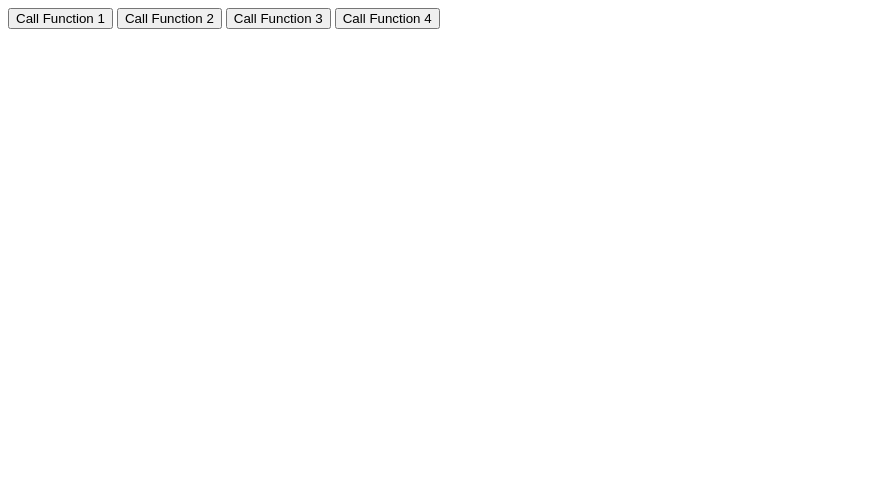
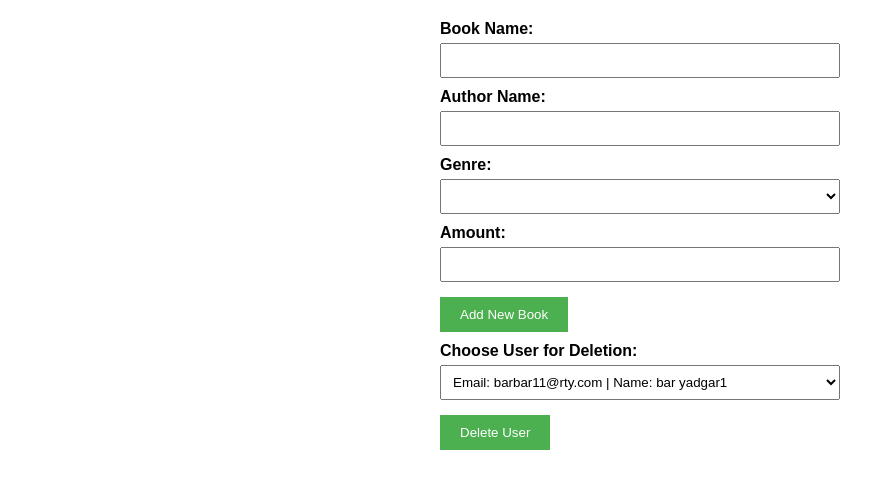
Before and after one commit to barbar-del/awsLibProject, a Flask app: page /index in a window 1280 px wide. Shown: the top 489 px of the page, without its empty margins (0-895 px from the left). Run offline with Flask 3, Linux system fonts and the light colour scheme; data comes from the database, SQL or seed files in the repository; both versions use the stored data as it was after the commit; lists and menus that the app fills with data are empty; parts of the project's set-up code (start-up, migrations or seed data) failed here and were passed over.

Commit message:
orginazed css and javascript files. changed imports for the new file structure. played with index as a sendbox for future use of admin html

```diff
--- a/configs/DBconnect.py
+++ b/configs/DBconnect.py
@@ -6,10 +6,10 @@
 def init_db(app):
 
     # bar sql
-    #app.config['SQLALCHEMY_DATABASE_URI'] = 'mysql+pymysql://root:1234567890@localhost/awspro'
+    app.config['SQLALCHEMY_DATABASE_URI'] = 'mysql+pymysql://root:1234567890@localhost/awspro'
 
     # ran sql
-    app.config['SQLALCHEMY_DATABASE_URI'] = 'mysql+pymysql://root:T9QF1X@localhost/library_aws'
+    #app.config['SQLALCHEMY_DATABASE_URI'] = 'mysql+pymysql://root:T9QF1X@localhost/library_aws'
 
     app.config['SQLALCHEMY_TRACK_MODIFICATIONS'] = False
     db.init_app(app)
--- a/main.py
+++ b/main.py
@@ -23,14 +23,8 @@
 
 
 
-#registration from, latter will be change to  a path of '/' so it will be the default page
-@app.route('/')
-def auth():
-    return render_template('auth.html')
+####################################### pages withouth functions############################################
 
-@app.route('/admin/<email>')
-def admin(email):
-    return render_template('admin.html',email=email)
 
 
 @app.route('/rent/<email>')
@@ -54,6 +48,12 @@
 @app.route('/lib/<email>')
 def lib(email):
     return render_template('lib.html',email=email)
+
+#######################################auth page############################################
+
+@app.route('/')
+def auth():
+    return render_template('auth.html')
 
 
 #handle the login form submission, and redirect to the user profile in case of success
@@ -93,25 +93,43 @@
     else:
         return render_template('auth.html', error=error_message)
 
+
+#######################################admin page############################################
+
+@app.route('/admin/<email>')
+def admin(email):
+    return render_template('admin.html',email=email)
+
+
+
+
 @app.route('/index')
 def index():
-    return render_template('index.html')
+    ganres = getGenreNames()
+    users = Users.query.all()
+
+    print(ganres)
+    return render_template('index.html', ganres=ganres, users=users)
 
 @app.route('/call_function', methods=['POST'])
 def call_function():
     func_name = request.form['func_name']
     arg = request.form['arg']
+    book_name = request.form['book_name']
+    author_name = request.form['author_name']
+    genre = request.form['genre']
+    amount = request.form['amount']
 
-    if func_name == 'function1':
-        print('function1')
+    if func_name == 'newBook':
+        print('function1')  # her i want to add new book
     elif func_name == 'function2':
-        print('function2')
-    elif func_name == 'function3':
-        print('function3')
-    elif func_name == 'function4':
-        print('function4')
+        print('function2')  # here i want to delete user
+    # elif func_name == 'function3':
+    #     print('function3')  #here i want to
+    # elif func_name == 'function4':
+    #     print('function4')
 
-    return f'{func_name} called with argument: {arg}'
+    return f'{func_name} called with book: {book_name}, author: {author_name}, genre: {genre}, amount: {amount}, arg: {arg}'
 
 
 
--- /dev/null
+++ b/static/css/admin.css
@@ -0,0 +1,39 @@
+/* General Styles */
+body {
+    font-family: Arial, sans-serif;
+    margin: 20px;
+  }
+
+  /* Form Styles */
+  form {
+    max-width: 400px;
+    margin: auto;
+  }
+
+  label {
+    display: block;
+    margin-top: 10px;
+    font-weight: bold;
+  }
+
+  input,
+  select {
+    width: 100%;
+    padding: 8px;
+    margin-top: 5px;
+    box-sizing: border-box;
+  }
+
+  /* Button Styles */
+  button {
+    margin-top: 15px;
+    padding: 10px 20px;
+    background-color: #4caf50;
+    color: white;
+    border: none;
+    cursor: pointer;
+  }
+
+  button:hover {
+    background-color: #45a049;
+  }
--- a/templates/BookRent.html
+++ b/templates/BookRent.html
@@ -4,7 +4,7 @@
     <meta charset="UTF-8">
     <meta name="viewport" content="width=device-width, initial-scale=1.0">
     <title>Library Book Search</title>
-    <link rel="stylesheet" href="{{ url_for('static', filename='BookRent.css') }}">
+    <link rel="stylesheet" href="{{ url_for('static', filename='css/BookRent.css') }}">
 </head>
 <body>
     <header>
--- a/templates/auth.html
+++ b/templates/auth.html
@@ -6,7 +6,7 @@
     <title>Authentication</title>
     <link rel="stylesheet" href="https://stackpath.bootstrapcdn.com/bootstrap/4.3.1/css/bootstrap.min.css">
     <link rel="stylesheet" href="https://cdnjs.cloudflare.com/ajax/libs/font-awesome/4.7.0/css/font-awesome.min.css">
-    <link rel="stylesheet" href="{{ url_for('static', filename='auth/auth.css') }}">
+    <link rel="stylesheet" href="{{ url_for('static', filename='css/auth.css') }}">
 </head>
 <body>
     <input type="hidden" id="error-message" value="{{ error|default('') }}">
@@ -64,6 +64,6 @@
     <script src="https://code.jquery.com/jquery-3.3.1.slim.min.js"></script>
     <script src="https://cdnjs.cloudflare.com/ajax/libs/popper.js/1.14.7/umd/popper.min.js"></script>
     <script src="https://stackpath.bootstrapcdn.com/bootstrap/4.3.1/js/bootstrap.min.js"></script>
-    <script src="{{ url_for('static', filename='auth/auth.js') }}"></script>
+    <script src="{{ url_for('static', filename='script/auth.js') }}"></script>
 </body>
 </html>
--- a/templates/index.html
+++ b/templates/index.html
@@ -1,15 +1,47 @@
 <!DOCTYPE html>
 <html>
-<head>
-    <title>Buttons Page</title>
-</head>
-<body>
+  <head>
+    <title>admin tryout</title>
+    <link rel="stylesheet" href="{{ url_for('static', filename='css/admin.css') }}">
+
+  </head>
+
+  <body>
     <form action="/call_function" method="post">
-        <input type="hidden" name="arg" value="sweet">
-        <button type="submit" name="func_name" value="function1">Call Function 1</button>
-        <button type="submit" name="func_name" value="function2">Call Function 2</button>
-        <button type="submit" name="func_name" value="function3">Call Function 3</button>
-        <button type="submit" name="func_name" value="function4">Call Function 4</button>
+      <!-- Book Details -->
+      <label for="book_name">Book Name:</label>
+      <input type="text" name="book_name" id="book_name" required />
+
+      <label for="author_name">Author Name:</label>
+      <input type="text" name="author_name" id="author_name" required />
+
+      <label for="genre">Genre:</label>
+      <select name="genre" id="genre">
+        {% for gen in genres %}
+        <option value="{{ gen.genre_name }}">{{ gen.genre_name }}</option>
+        {% endfor %}
+      </select>
+
+      <label for="amount">Amount:</label>
+      <input type="text" name="amount" id="amount" required />
+
+      <button type="submit" name="func_name" value="newBook">
+        Add New Book
+      </button>
+
+      <!-- User Deletion -->
+      <label for="user_email">Choose User for Deletion:</label>
+      <select name="user_email" id="user_email">
+        {% for user in users %}
+        <option value="{{ user.user_email }}">
+          Email: {{ user.user_email }} | Name: {{ user.user_full_name }}
+        </option>
+        {% endfor %}
+      </select>
+
+      <button type="submit" name="func_name" value="deleteUser">
+        Delete User
+      </button>
     </form>
-</body>
+  </body>
 </html>
--- a/templates/lib.html
+++ b/templates/lib.html
@@ -9,7 +9,7 @@
     <!-- Font Awesome -->
     <link rel="stylesheet" href="https://cdnjs.cloudflare.com/ajax/libs/font-awesome/5.15.3/css/all.min.css">
     <!-- Custom CSS -->
-    <link rel="stylesheet" href="{{ url_for('static', filename='css/styles.css') }}">
+    <link rel="stylesheet" href="{{ url_for('static', filename='css/lib.css') }}">
 </head>
 <body>
     <!-- Navigation Bar -->
```
Also changed, not shown: Library_AWS_MySQL.sql (+3 -16 lines), static/css/BookRent.css (renamed from static/BookRent.css), static/css/auth.css (renamed from static/auth/auth.css), static/css/lib.css (renamed from static/style.css), static/css/users_style.css (renamed from static/users_style.css), static/script/auth.js (renamed from static/auth/auth.js), static/script/genereal.js (renamed from static/genereal.js).
